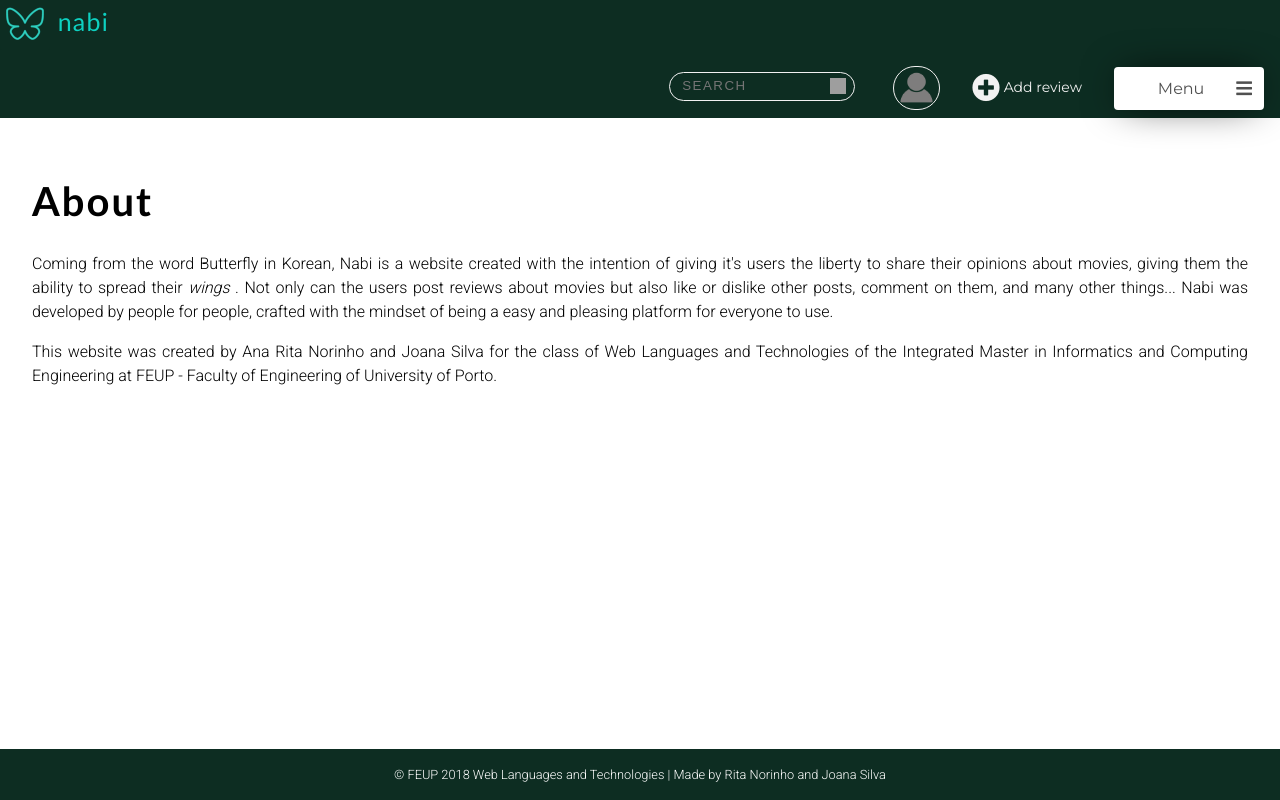
After one commit to jmcsilva98/LTW-FEUP, a PHP site: page /pages/about.php in a window 1280 px wide. The commit adds this page. Run offline with PHP 8.4, Linux system fonts and the light colour scheme; the visitor is signed in with stand-in values (Sample User, id 1); data comes from the database, SQL or seed files in the repository; some libraries are stand-ins or nearby versions; grey boxes are pictures that could not be loaded.

Commit message:
added page about

```diff
--- a/css/style.css
+++ b/css/style.css
@@ -325,13 +325,13 @@
                           "footer footer footer";
  }
 
- .profile_header, .feed_header, .movie_header{
+ .profile_header, .feed_header, .movie_header, .about_header{
      grid-area: header;
      /* display: flex; */
      background-color:  var(--bg-color-dark);
      padding: 0;
  }
- .profile_header p, .feed_header p, .movie_header p{
+ .profile_header p, .feed_header p, .movie_header p, .about_header p{
      text-align: left;
      font-family: 'Candara',sans-serif;
      font-size: 25px;
@@ -343,7 +343,7 @@
  }
 
 
- .profile_header p img, .feed_header p img, .movie_header p img{
+ .profile_header p img, .feed_header p img, .movie_header p img, .about_header p img{
      vertical-align: middle;
   }
 
@@ -1121,3 +1121,43 @@ ul#comment_nav h4{
 #add_coment input[type="submit"]{
    width: 10;
 }
+
+/*----------------------
+--------ABOUT-----------
+------------------------*/
+
+.about_container{
+    display: grid;
+    grid-template-columns: auto;
+    grid-template-rows: auto 6fr auto;
+    grid-template-areas: "header"
+                         "about"
+                         "footer";
+    background-image: none;
+    background-color: var(--panel-color);
+    height: 100vh;
+}
+
+.about_header{
+    grid-area: header;
+}
+.about_text{
+    grid-area: about;
+    padding: 2em;
+}
+.about_footer{
+    grid-area: footer;
+}
+
+.about_text h1{
+    font-family: 'Candara', sans-serif;
+    font-size: 40px;
+    letter-spacing: 0.05em;
+}
+
+.about_text p{
+    font-size: 16px;
+    text-align: justify;
+    text-justify: inter-word;
+    line-height: 1.5;
+}
--- /dev/null
+++ b/pages/about.php
@@ -0,0 +1,22 @@
+<?php
+
+    include_once('../includes/session.php');
+    include_once('../templates/common/tpl_header.php');
+    include_once('../templates/tpl_about.php');
+    include_once('../templates/common/tpl_footer.php');
+    include_once('../templates/common/tpl_nav_bar.php');
+    include_once('../templates/tpl_draw_reviews.php');
+    include_once('../database/db_reviews.php');
+    include_once('../database/db_user.php');
+
+    // Verify if user is logged in
+    if (!isset($_SESSION['username']))
+    die(header('Location: login.php'));
+
+    $user_info = getUserInfo($_SESSION['username']);
+
+    $allMovies=getAllMovies();
+    $allReviews=getAllReviews();
+    $allMoviesAndReviews = array('movies'=> $allMovies,'reviews'=>$allReviews);
+    draw_about($user_info,$allMoviesAndReviews);
+?>
--- a/templates/common/tpl_nav_bar.php
+++ b/templates/common/tpl_nav_bar.php
@@ -36,8 +36,7 @@
        <a href="profile.php"> <p>Profile <span class="fa fa-user"></span> </p> </a>
        <!-- acrescentar -->
        <p>Add review <span class="fa fa-plus"></span></p>
-   <!-- meter about -->
-       <a href="main_page.php"> <p>About <span class="fa fa-question-circle"></span></p> </a>
+       <a href="about.php"> <p>About <span class="fa fa-question-circle"></span></p> </a>
        <a href="../actions/action_logout.php"> <p>Logout <span class="fa fa-sign-out-alt"></span></p> </a>
 
    </div>
--- /dev/null
+++ b/templates/tpl_about.php
@@ -0,0 +1,45 @@
+
+<body>
+
+<?php function draw_about($userinfo,$allMoviesAndReviews) { ?>
+
+<div class="about_container">
+
+
+    <div class="about_header">
+
+        <header>
+            <p> <img src="../assets/mininabi.png" alt="Nabi logo (butterfly)"> nabi </p>
+            <?php draw_nav($userinfo,$allMoviesAndReviews); ?>
+        </header>
+
+  </div>
+
+
+     <div class="about_text">
+
+         <h1> About </h1>
+
+         <p> Coming from the word Butterfly in Korean, Nabi is a website created with the intention of giving it's users the liberty to
+             share their opinions about movies, giving them the ability to spread their <i> wings </i>. Not only can the users post reviews
+             about movies but also like or dislike other posts, comment on them, and many other things...
+             Nabi was developed by people for people, crafted with the mindset of being a easy and pleasing platform for everyone to use.
+        </p>
+        <p> This website was created by Ana Rita Norinho and Joana Silva for the class of Web Languages and Technologies of the Integrated
+            Master in Informatics and Computing Engineering at FEUP - Faculty of Engineering of University of Porto. </p>
+
+
+
+
+
+    </div>
+
+    <div class="about_footer">
+         <?php draw_footer(); ?>
+    </div>
+    </div>
+<?php } ?>
+
+
+    </body>
+    </html>
```
